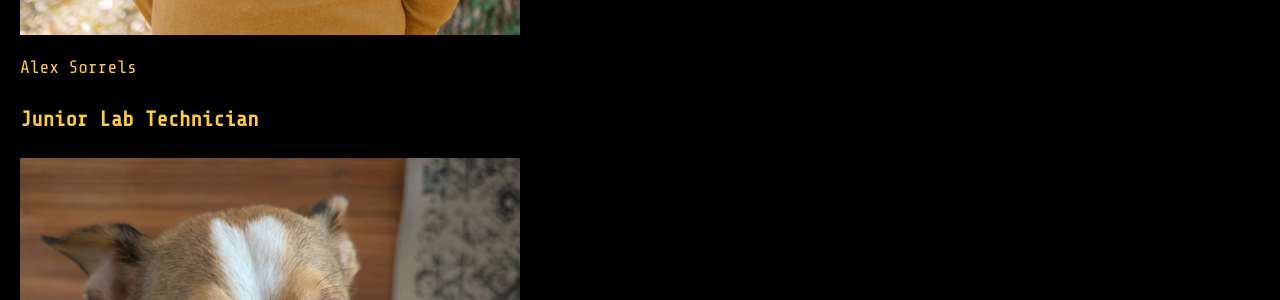
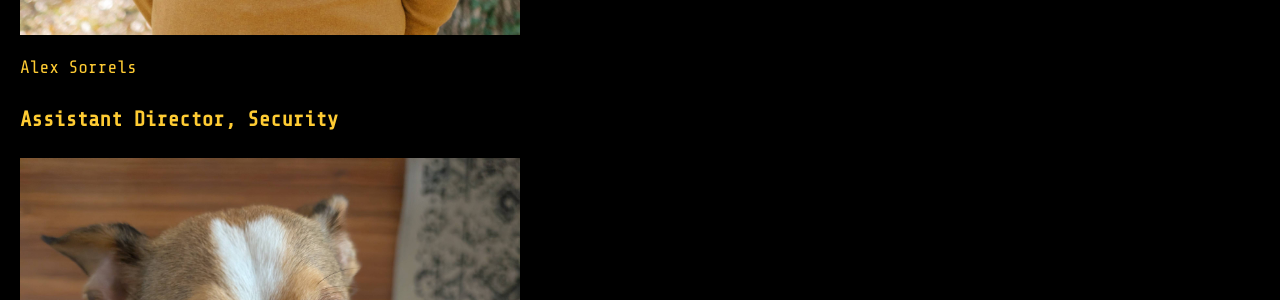
Before and after one commit to EWB-Alex/ewb-site, a Jekyll site: the page built from about.md, in a window 1280 px wide. Shown: the part 868-1168 px from the top of the page. Built offline with Jekyll 4.4.1, drawn with Linux system fonts in a browser that asks for light colours.

Commit message:
Update about.md

```diff
--- a/about.md
+++ b/about.md
@@ -14,7 +14,7 @@ EWB is a small electronics shop in Western Washington focused on making bespoke
 
 Alex Sorrels
 
-### Junior Lab Technician
+### Assistant Director, Security
 
 <img src="{{ '/assets/img/winston.jpg' | relative_url }}" alt="Winston Perdew-Sorrels, the dog" class="directory-photo" />
 
```
